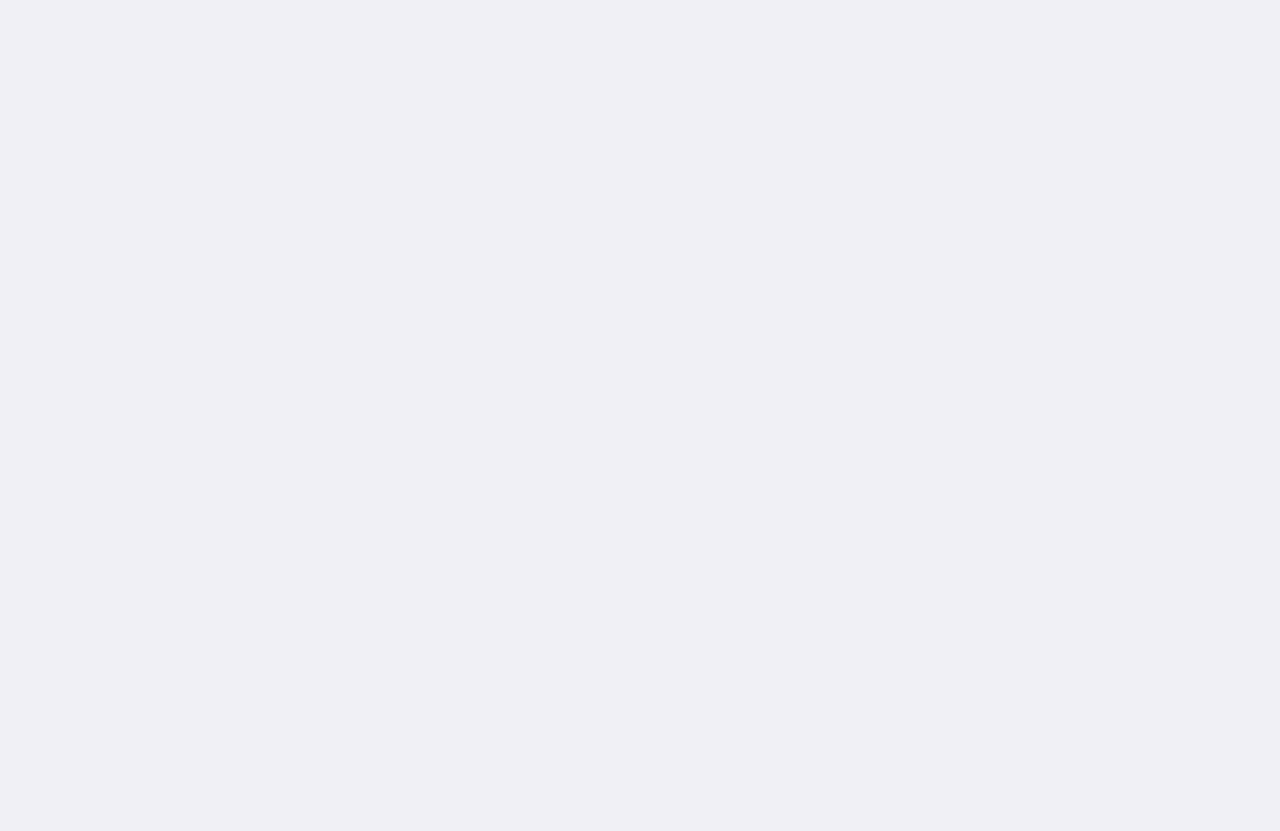
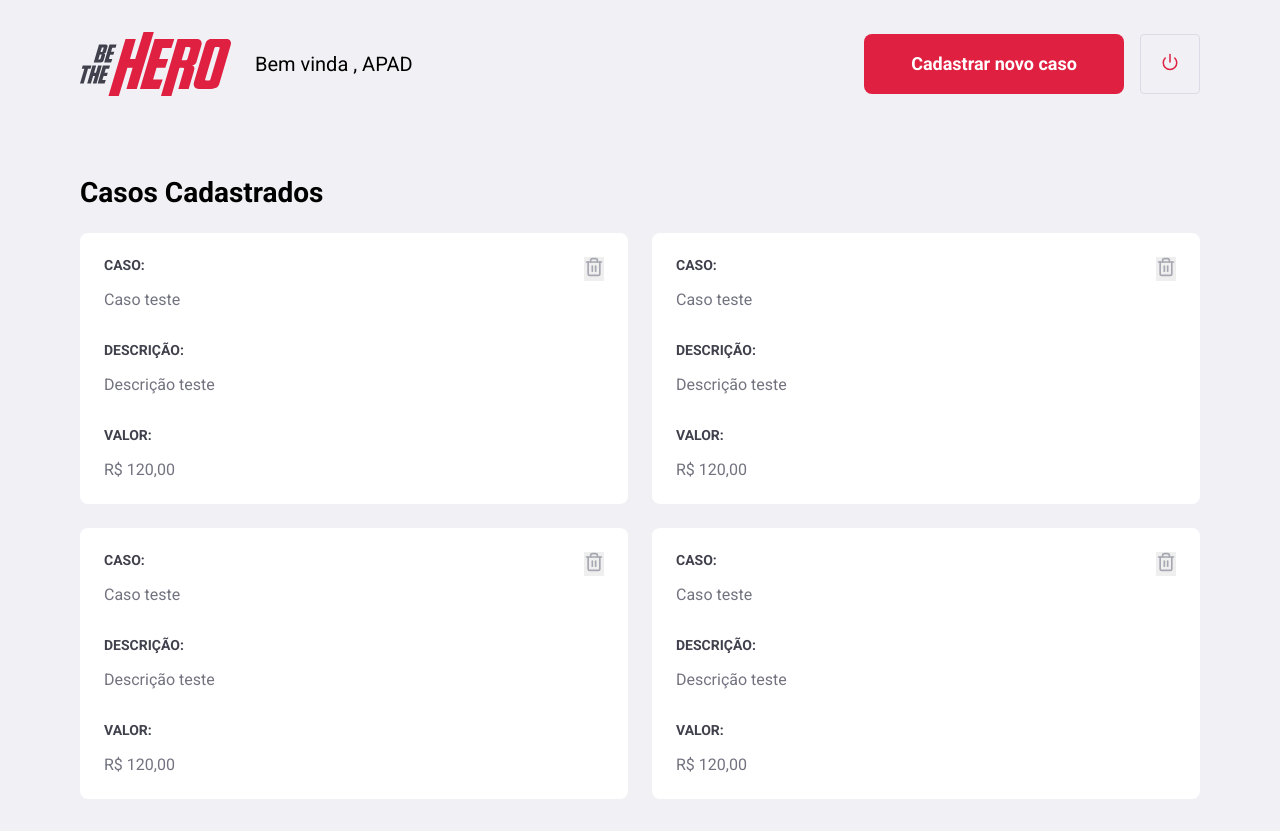
Before and after one commit to felipehenrique159/omministack-11-frontEnd, a React (Create React App) app: page /profile in a window 1280 px wide. Before the commit the page ends 800 px from the top, so only its background shows below. Built offline with nearby package versions, Linux system fonts and the light colour scheme.

Commit message:
Desenvolvimento tela de profile

```diff
--- /dev/null
+++ b/src/pages/Profile/index.js
@@ -0,0 +1,85 @@
+import React from 'react';
+import logoIMG from '../../assets/logo.svg'
+import {Link} from 'react-router-dom'
+import {FiPower,FiTrash2} from 'react-icons/fi'
+
+import '../Profile/style.css'
+
+export default function Profile(){
+    return(
+        <div className="profile-container">
+            <header>
+                <img src={logoIMG} alt="Be a hero"/>
+                <span>Bem vinda , APAD</span>
+
+            <Link className="button" to="/incidents/new">Cadastrar novo caso</Link>
+            <button type="button">
+                <FiPower size="18" color="#e02041"/>
+            </button>
+            </header>
+
+            <h1>Casos Cadastrados</h1>
+            <ul>
+                <li>
+                    <strong>CASO:</strong>
+                    <p>Caso teste</p>
+
+                    <strong>DESCRIÇÃO:</strong>
+                    <p>Descrição teste</p>
+
+                    <strong>VALOR:</strong>
+                    <p>R$ 120,00</p>
+
+                    <button type="button">
+                        <FiTrash2 size="20" color="#a8a8b3"/>
+                    </button>
+                </li>
+
+                <li>
+                    <strong>CASO:</strong>
+                    <p>Caso teste</p>
+
+                    <strong>DESCRIÇÃO:</strong>
+                    <p>Descrição teste</p>
+
+                    <strong>VALOR:</strong>
+                    <p>R$ 120,00</p>
+
+                    <button type="button">
+                        <FiTrash2 size="20" color="#a8a8b3"/>
+                    </button>
+                </li>
+
+                <li>
+                    <strong>CASO:</strong>
+                    <p>Caso teste</p>
+
+                    <strong>DESCRIÇÃO:</strong>
+                    <p>Descrição teste</p>
+
+                    <strong>VALOR:</strong>
+                    <p>R$ 120,00</p>
+
+                    <button type="button">
+                        <FiTrash2 size="20" color="#a8a8b3"/>
+                    </button>
+                </li>
+
+                <li>
+                    <strong>CASO:</strong>
+                    <p>Caso teste</p>
+
+                    <strong>DESCRIÇÃO:</strong>
+                    <p>Descrição teste</p>
+
+                    <strong>VALOR:</strong>
+                    <p>R$ 120,00</p>
+
+                    <button type="button">
+                        <FiTrash2 size="20" color="#a8a8b3"/>
+                    </button>
+                </li>
+            </ul>
+        </div>
+    )
+}
--- /dev/null
+++ b/src/pages/Profile/style.css
@@ -0,0 +1,86 @@
+.profile-container{
+    width: 100%;
+    max-width: 1180px;
+    padding: 0 30px;
+    margin: 32px auto;
+}
+
+.profile-container header{
+    display: flex;
+    align-items: center;
+}
+
+.profile-container header span{
+    font-size: 20px;
+    margin-left: 24px;
+}
+
+.profile-container header img{
+    height: 64px;
+}
+
+.profile-container header a {
+    width: 260px;
+    margin-left: auto;
+    margin-top: 0;
+}
+
+.profile-container header button{
+    height: 60px;
+    width: 60px;
+    border-radius: 4px;
+    border: 1px solid #dcdce6;
+    background:transparent;
+    margin-left: 16px;
+    transition: border-color 0.2s;
+}
+
+.profile-container header button:hover{
+    border-color: #999;
+}
+
+.profile-container h1{
+    margin-top: 80px;
+    margin-bottom: 24px;
+}
+
+.profile-container ul{
+    display: grid;
+    grid-template-columns: 1fr 1fr;
+    grid-gap: 24px;
+    list-style: none;
+}
+
+.profile-container ul li{
+    background:#FFF;
+    padding: 24px;
+    border-radius: 8px;
+    position: relative;
+}
+
+.profile-container ul li button{
+    position: absolute;
+    right: 24px;
+    top: 24px;
+    border: 0;
+}
+
+.profile-container ul li button:hover{
+    opacity: 0.8;
+}
+
+.profile-container ul li strong{
+    display: block;
+    margin-bottom: 16px;
+    color:#41414d
+}
+
+.profile-container ul li p + strong{
+    margin-top: 32px;
+}
+
+.profile-container ul li p {
+    color: #737380;
+    line-height: 21px;
+    font-size:16px;
+}
--- a/src/routes.js
+++ b/src/routes.js
@@ -3,6 +3,7 @@
 
 import Logon from './pages/Logon'
 import Register from './pages/Register'
+import Profile from './pages/Profile'
 
 export default function Routes(){
     return(
@@ -10,6 +11,7 @@
         <Switch>
             <Route path="/" exact component={Logon}></Route>
             <Route path="/register" component={Register}></Route>
+            <Route path="/profile" component={Profile}></Route>
         </Switch>
         </BrowserRouter>
     )
```
